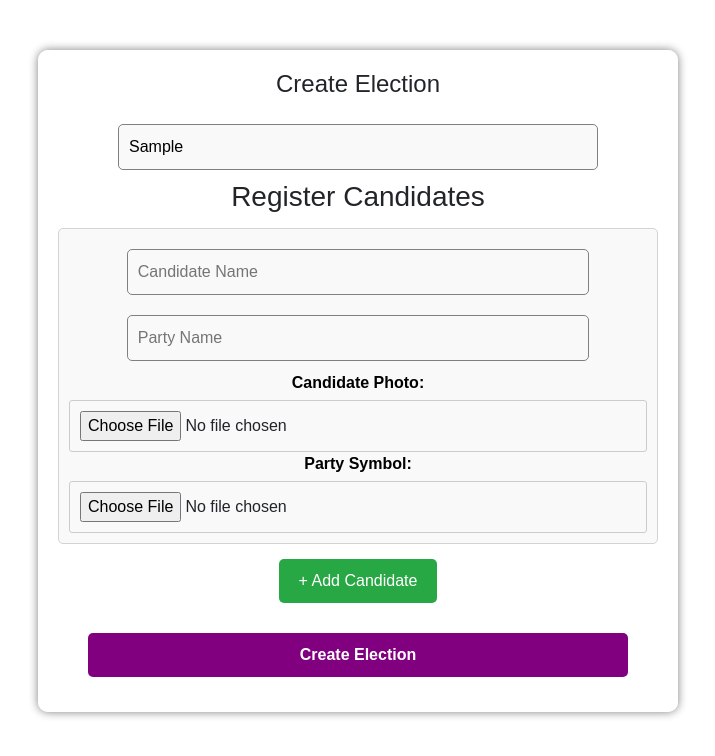
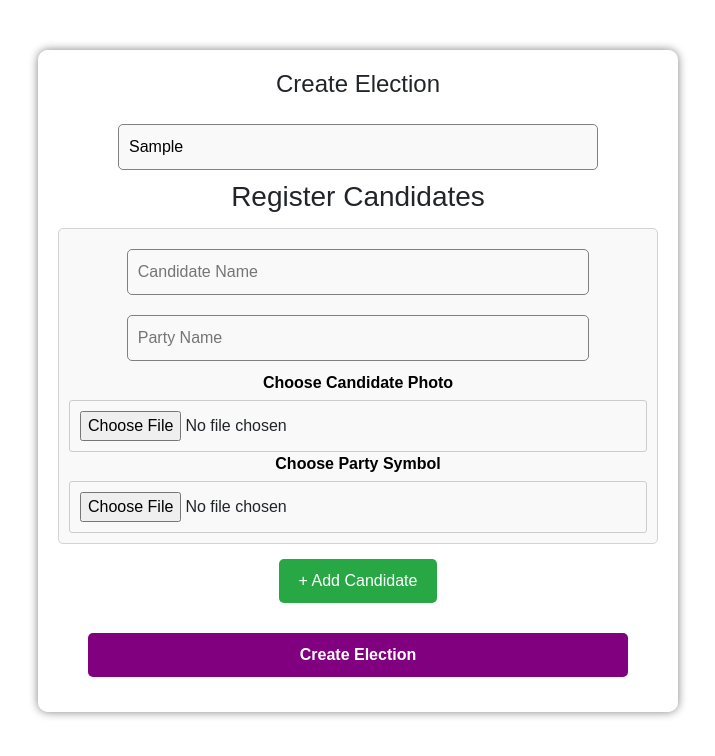
Before and after one commit to 21MH1A05A6/Secure-Online-E-Voting-System, a React (Create React App) app in the folder frontend/: page /create-election in a window 1280 px wide. Both pictures are taken after typing "Sample" into the empty fields and a click on the button "+ Add Candidate". Shown: the top 756 px of the page, without its empty margins (282-997 px from the left). Built offline with nearby package versions, Linux system fonts and the light colour scheme.

Commit message:
Update CreateElection.js

```diff
--- a/frontend/src/pages/CreateElection.js
+++ b/frontend/src/pages/CreateElection.js
@@ -28,7 +28,6 @@ const handleFileUpload = (index, field, file) => {
     setCandidates(updatedCandidates);
   };
 
-
   // Handle election creation
   // CreateElection.js (Frontend)
   // CreateElection.js (Frontend)
@@ -38,7 +37,7 @@ const handleSubmit = async (e) => {
     const formData = new FormData();
 
     // Add election name
-    formData.append('electionName', electionName);
+    formData.append("electionName", electionName);
 
     // Add candidate data and files
     candidates.forEach((candidate, index) => {
@@ -46,37 +45,38 @@ const handleSubmit = async (e) => {
       formData.append(`candidates[${index}].party`, candidate.party);
 
       if (candidate.candidatePhoto) {
-          formData.append(`candidates[${index}].candidatePhoto`, candidate.candidatePhoto);
+        formData.append(
+          `candidates[${index}].candidatePhoto`,
+          candidate.candidatePhoto
+        );
       }
       if (candidate.partySymbol) {
-          formData.append(`candidates[${index}].partySymbol`, candidate.partySymbol);
+        formData.append(
+          `candidates[${index}].partySymbol`,
+          candidate.partySymbol
+        );
       }
     });
 
-
     try {
-      const response = await fetch('http://localhost:5000/api/elections', {
-        method: 'POST',
+      const response = await fetch("http://localhost:5000/api/elections", {
+        method: "POST",
         body: formData,
       });
 
       if (response.ok) {
-        alert('Election Created Successfully!');
+        alert("Election Created Successfully!");
       } else {
-        throw new Error('Failed to create election');
+        throw new Error("Failed to create election");
       }
     } catch (error) {
-      console.error('Error creating election:', error);
-      alert('Failed to create election');
+      console.error("Error creating election:", error);
+      alert("Failed to create election");
     }
   };
 
-
-
-
-
-
   return (
+    <div className="main-container">
       <div className="create-election-container">
         <h2>Create Election</h2>
         <input
@@ -94,47 +94,55 @@ const handleSubmit = async (e) => {
               type="text"
               placeholder="Candidate Name"
               value={candidate.name}
-            onChange={(e) => handleCandidateChange(index, "name", e.target.value)}
+              onChange={(e) =>
+                handleCandidateChange(index, "name", e.target.value)
+              }
               className="input-field"
             />
             <input
               type="text"
               placeholder="Party Name"
               value={candidate.party}
-            onChange={(e) => handleCandidateChange(index, "party", e.target.value)}
+              onChange={(e) =>
+                handleCandidateChange(index, "party", e.target.value)
+              }
               className="input-field"
             />
 
-          <div>
-            <label>Candidate Photo:</label>
+            <div className="file-upload">
+              <label
+                htmlFor={`candidatePhoto-${index}`}
+                className="custom-file-label"
+              >
+                Choose Candidate Photo
+              </label>
               <input
+                id={`candidatePhoto-${index}`}
                 type="file"
                 accept="image/*"
-              onChange={(e) => handleFileUpload(index, "candidatePhoto", e.target.files[0])}
+                className="file-input"
+                onChange={(e) =>
+                  handleFileUpload(index, "candidatePhoto", e.target.files[0])
+                }
               />
-            {candidate.candidatePhoto && (
-              <img
-                src={`http://localhost:5000${candidate.candidatePhoto}`}
-                alt="Candidate"
-                className="preview-img"
-              />
-            )}
             </div>
 
-          <div>
-            <label>Party Symbol:</label>
+            <div className="file-upload">
+              <label
+                htmlFor={`partySymbol-${index}`}
+                className="custom-file-label"
+              >
+                Choose Party Symbol
+              </label>
               <input
+                id={`partySymbol-${index}`}
                 type="file"
                 accept="image/*"
-              onChange={(e) => handleFileUpload(index, "partySymbol", e.target.files[0])}
+                className="file-input"
+                onChange={(e) =>
+                  handleFileUpload(index, "partySymbol", e.target.files[0])
+                }
               />
-            {candidate.partySymbol && (
-              <img
-                src={`http://localhost:5000${candidate.partySymbol}`}
-                alt="Party Symbol"
-                className="preview-img"
-              />
-            )}
             </div>
           </div>
         ))}
@@ -146,6 +154,7 @@ const handleSubmit = async (e) => {
           Create Election
         </button>
       </div>
+    </div>
   );
 };
 
```
Lines whose indentation alone changed are shown as unchanged.
